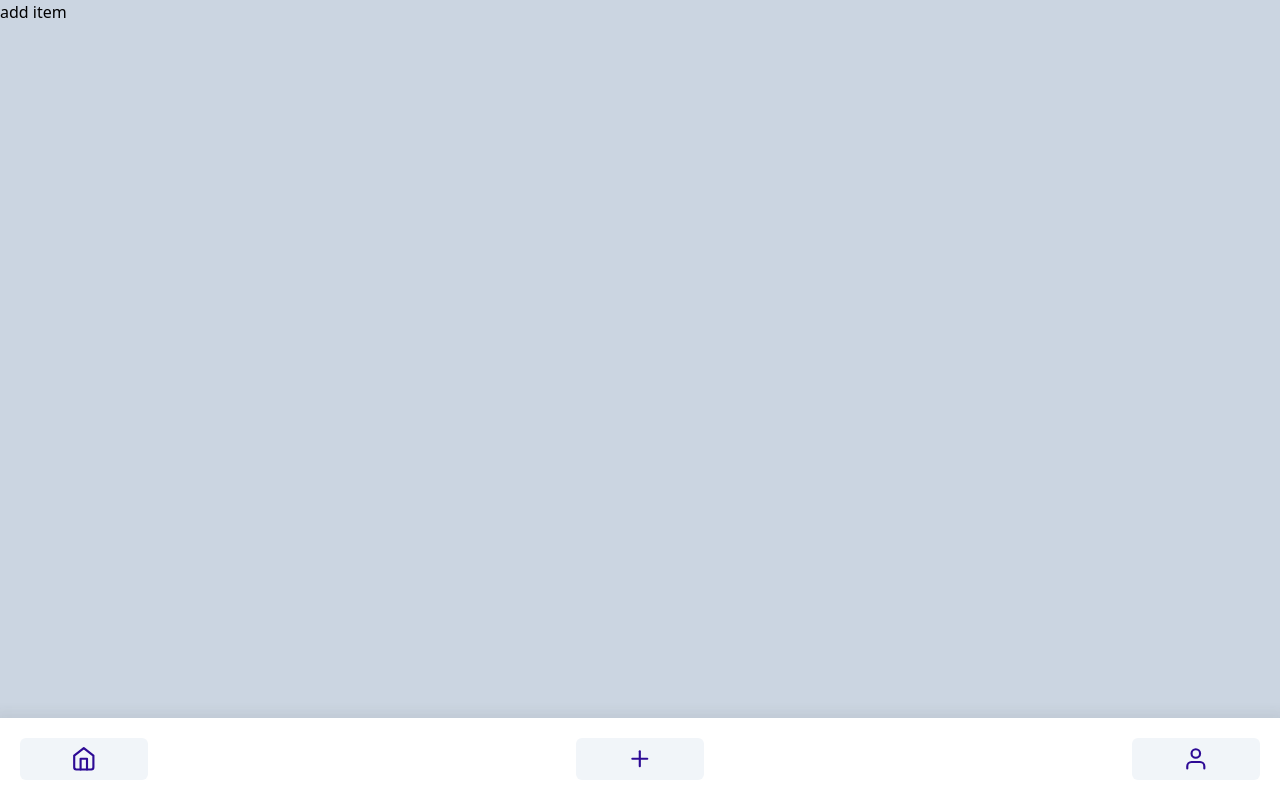
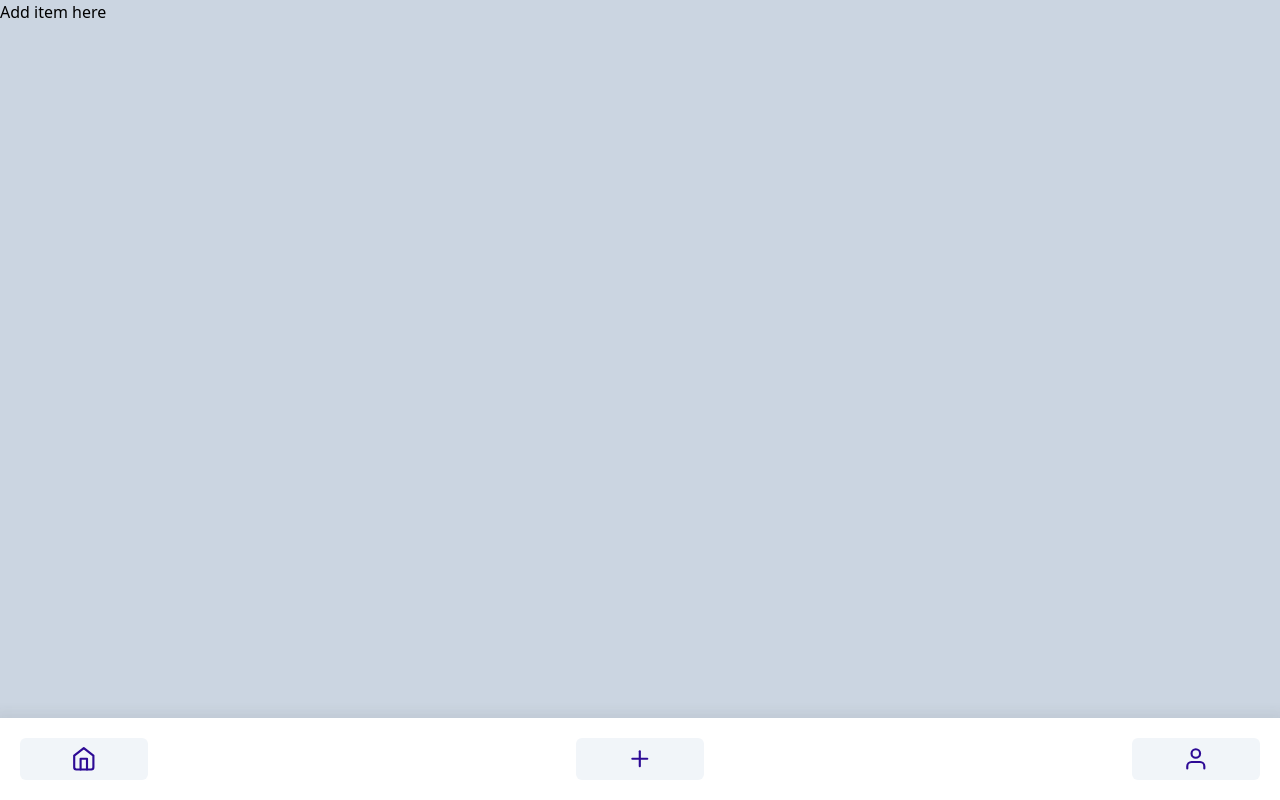
Before and after one commit to nandinibaruah/foundit, a SvelteKit app in the folder client/: page /add in a window 1280 px wide. Built offline with nearby package versions, Linux system fonts and the light colour scheme.

Commit message:
add item component

```diff
--- /dev/null
+++ b/client/src/components/AddItem/AddItem.svelte
@@ -0,0 +1 @@
+<h1>Add item here</h1>
--- a/client/src/routes/+layout.svelte
+++ b/client/src/routes/+layout.svelte
@@ -4,11 +4,8 @@
 </script>
 
 <div class="flex flex-col h-screen align-center justify-between">
-  <div class="content bg-slate-300 h-full overflow-auto">
+  <div class="content flex-col align-center justify-center bg-slate-300 h-full overflow-auto">
     <slot/>
   </div>
   <Footer/>
 </div>
-
-<style>
-</style>
--- a/client/src/routes/add/+page.svelte
+++ b/client/src/routes/add/+page.svelte
@@ -1 +1,6 @@
-<h1>add item</h1>
+<script>
+  import AddItem from "../../components/AddItem/AddItem.svelte";
+
+</script>
+
+<AddItem/>
```
